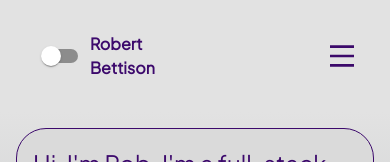
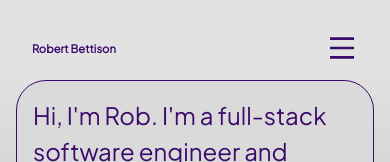
Before and after one commit to rbettison/portfolio, a Next.js app: page / in a window 390 px wide. Shown: the top 162 px of the page. Built offline with nearby package versions, Linux system fonts and the light colour scheme.

Commit message:
smaller header text and theme switch moved

```diff
--- a/components/header/Header.tsx
+++ b/components/header/Header.tsx
@@ -14,7 +14,6 @@ export default function Header() {
       <div className={styles.container}>
         <div className={styles.menu} id="navbar">
         <div className={styles.left}>
-          <Switch onChange={toggleTheme}></Switch>
           Robert Bettison
         </div>
 
@@ -27,6 +26,9 @@ export default function Header() {
             </li>
             <li>
                 <Link href='/blog' onClick={(e) => closeMenu(e)}>Blog</Link>
+            </li>
+            <li>
+              <Switch onChange={toggleTheme}></Switch>
             </li>
         </ul>
 
--- a/components/header/header.module.css
+++ b/components/header/header.module.css
@@ -40,9 +40,11 @@
     }
 
     .menu {
-      gap: 2rem;
+      /* gap: 2rem; */
       align-items: center;
-      padding: 5rem;
+      padding-left: 5rem;
+      padding-right: 5rem;
+      padding-top: 2rem;
       padding-bottom: 0;
       /* transition: .2s; */
 
@@ -52,12 +54,12 @@
       gap: 1rem;
       height: 3rem;
       /* transition: .2s; */
-      font-size: 2rem;
+      font-size: 1rem;
 
     }
 
     .left {
-      font-size: 3rem;
+      font-size: 1rem;
   }
   .burger {
     height: 0;
@@ -72,9 +74,11 @@
     }
 
     .menu {
-        gap: 2rem;
+        /* gap: 2rem; */
         align-items: center;
-        padding: 5rem;
+        padding-left: 5rem;
+        padding-right: 5rem;
+        padding-top: 2rem;
         padding-bottom: 0;
 
         /* transition: .2s; */
@@ -90,13 +94,13 @@
       gap: 1rem;
       height: 3rem;
       /* transition: .2s; */
-      font-size: 2rem;
+      font-size: 1rem;
 
 
     }
 
     .left {
-      font-size: 3rem;
+      font-size: 1rem;
   }
   }
 
@@ -111,9 +115,9 @@
       /* transition: .2s; */
     }
 
-    .left {
+    /* .left {
       font-size: 3rem;
-  }
+  } */
 
   }
 
@@ -123,13 +127,13 @@
       max-width: 768px;
     }
 
-    .left {
+    /* .left {
       font-size: 2rem;
-    }
+    } */
 
-    .nav {
+    /* .nav {
       font-size: 1.5rem;
-    }
+    } */
   }
 
   /* md */
@@ -143,14 +147,15 @@
     }
 
     .menu {
-      padding: 4rem;
-      padding-bottom: 2rem;
+      padding-left: 4rem;
+      padding-right: 4rem;
+      /* padding-bottom: 2rem; */
 
     }
 
-    .left {
-      font-size: 2rem;
-    }
+    /* .left {
+      font-size: 1.5rem;
+    } */
     .burger {
       height: 2rem;
 
@@ -174,7 +179,7 @@
       border: 1px solid var(--main-text-colour);
       transition: all .25s ease;
       padding: 1rem;
-      font-size: 1.5rem;
+      /* font-size: 1.5rem; */
     }
 
 
@@ -185,11 +190,12 @@
     .container {
       max-width: 475px;
     }
-    .left {
-      font-size: 1.4rem;
-    }
+    /* .left {
+      font-size: 1rem;
+    } */
     .menu {
-      padding: 3rem;
+      padding-left: 3rem;
+      padding-right: 3rem;
 
     }
 
@@ -204,10 +210,11 @@
       width: 100%;
     }
     .menu {
-      padding: 2rem;
+      padding-left: 2rem;
+      padding-right: 2rem;
     }
     .left {
-      font-size: 1rem;
+      font-size: 0.7rem;
     }
   }
 
```
